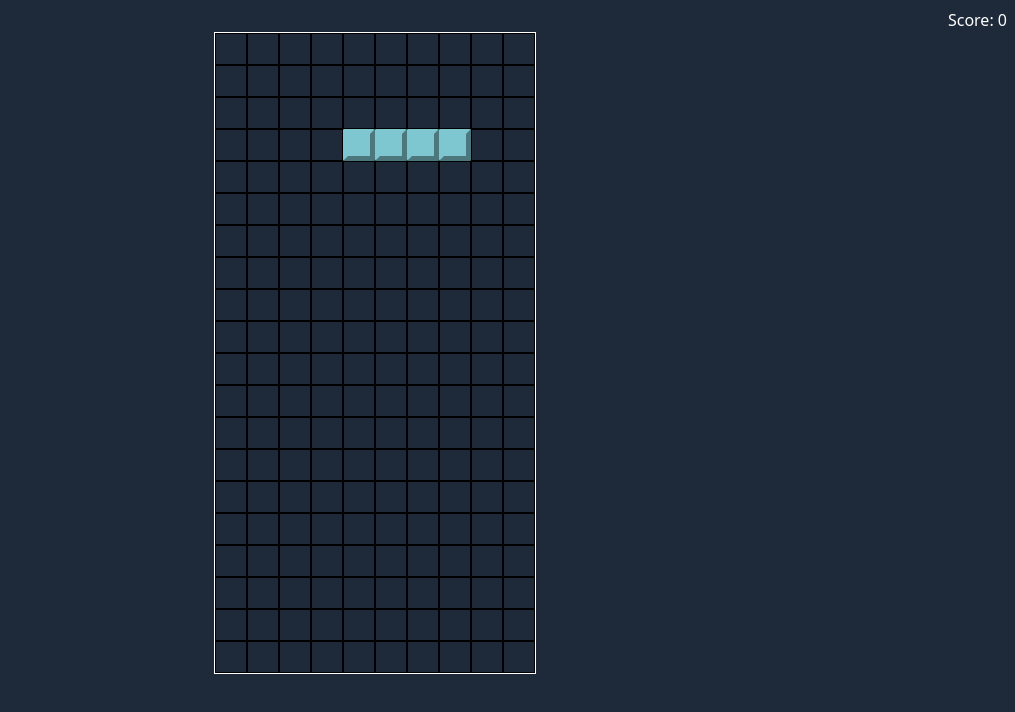
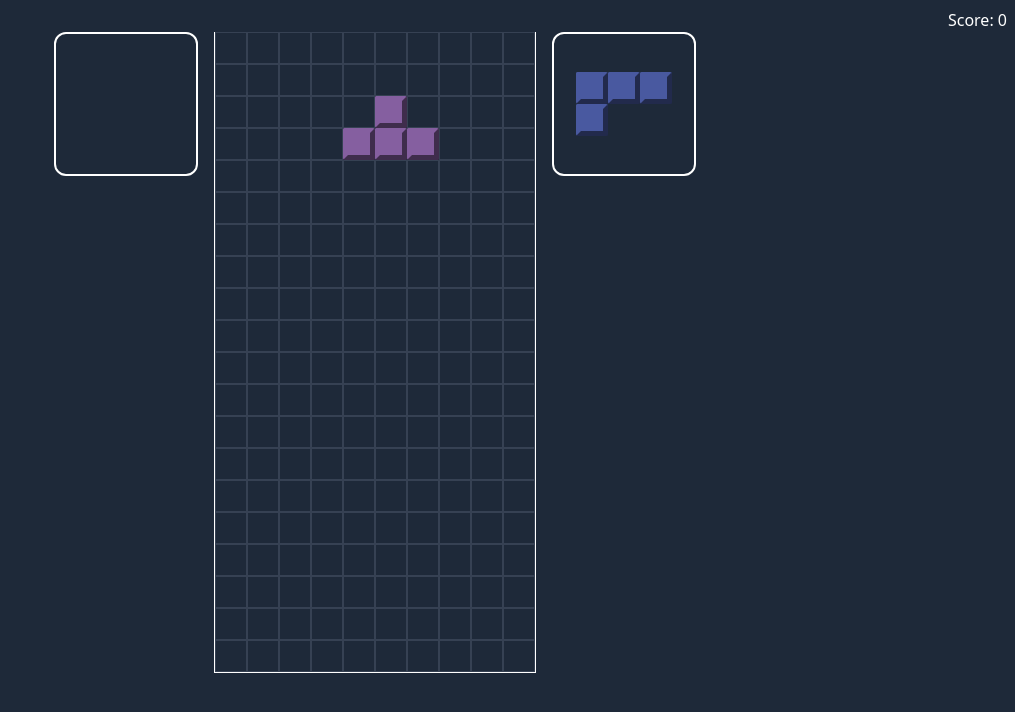
Before and after one commit to Paul-Dejean/tetris, a React (Vite) app: page / in a window 1280 px wide. Both pictures are taken after a click on the button "Play". Shown: the top 712 px of the page, without its empty margins (265-1280 px from the left). Built offline with nearby package versions, Linux system fonts and the light colour scheme.

Commit message:
Added ability to hold piece

```diff
--- /dev/null
+++ b/src/components/DisplayPiece.tsx
@@ -0,0 +1,60 @@
+import { Tetromino, tetrominoes } from "../contexts/GameContext/tetrominoes";
+
+function trimShape(shape: string[][]) {
+  // 1. Remove rows that are completely empty.
+  const nonEmptyRows = shape.filter((row) => row.some((cell) => cell !== ""));
+
+  // If there are no non-empty rows, return an empty array.
+  if (nonEmptyRows.length === 0) return [];
+
+  // 2. Determine which columns have at least one non-empty cell.
+  const numCols = nonEmptyRows[0].length;
+  const nonEmptyCols: number[] = [];
+
+  for (let col = 0; col < numCols; col++) {
+    // Check if any row in this column is non-empty.
+    const hasValue = nonEmptyRows.some((row) => row[col] !== "");
+    if (hasValue) {
+      nonEmptyCols.push(col);
+    }
+  }
+
+  // 3. Build a new array that only includes the non-empty columns.
+  const trimmedShape = nonEmptyRows.map((row) =>
+    nonEmptyCols.map((colIndex) => row[colIndex])
+  );
+
+  return trimmedShape;
+}
+
+export function DisplayPiece({ type }: { type: Tetromino }) {
+  const nextPiece = tetrominoes[type];
+
+  const shape = trimShape(nextPiece.shapes[0]);
+  const numCols = shape[0].length;
+  return (
+    <div
+      className="grid"
+      style={{ gridTemplateColumns: `repeat(${numCols},1fr)` }}
+    >
+      {shape.map((row) => {
+        return row.map((cell, cellIndex) => {
+          if (!cell) return null;
+          const style = cell
+            ? {
+                backgroundColor: nextPiece.color,
+                borderWidth: "5px",
+                borderStyle: "outset",
+                borderRadius: "2px",
+                borderColor: nextPiece.color,
+              }
+            : {};
+
+          return (
+            <div key={cellIndex} className="border w-8 h-8" style={style}></div>
+          );
+        });
+      })}
+    </div>
+  );
+}
--- /dev/null
+++ b/src/components/HoldPiece.tsx
@@ -0,0 +1,12 @@
+import { useGame } from "../contexts/GameContext";
+import { DisplayPiece } from "./DisplayPiece";
+
+export function HoldPiece() {
+  const { state } = useGame();
+
+  return (
+    <div className="flex flex-col gap-2 rounded-xl border-2 border-white  items-center justify-center p-4 w-36 h-36">
+      {state.holdPiece && <DisplayPiece type={state.holdPiece} />}
+    </div>
+  );
+}
--- /dev/null
+++ b/src/components/PieceQueue.tsx
@@ -0,0 +1,14 @@
+import { useGame } from "../contexts/GameContext";
+import { DisplayPiece } from "./DisplayPiece";
+
+export function PieceQueue() {
+  const { state } = useGame();
+
+  const nextPiece = state.nextPiecesQueue?.[0];
+
+  return (
+    <div className="flex flex-col gap-2 rounded-xl border-2 border-white  items-center justify-center p-4 w-36 h-36">
+      {nextPiece && <DisplayPiece type={nextPiece} />}
+    </div>
+  );
+}
--- a/src/components/TetrisBoard.tsx
+++ b/src/components/TetrisBoard.tsx
@@ -4,6 +4,8 @@ import { ActionType, GameStatus } from "../contexts/GameContext/types";
 import { Tetromino, tetrominoes } from "../contexts/GameContext/tetrominoes";
 import { useKeyboardControls } from "../hooks/useKeyboardControls";
 import tetrisTheme from "../assets/tetris-theme.mp3";
+import { PieceQueue } from "./PieceQueue";
+import { HoldPiece } from "./HoldPiece";
 
 const FALLING_SPEED = 1000;
 export function TetrisBoard() {
@@ -23,6 +25,7 @@ export function TetrisBoard() {
       dispatch({ type: ActionType.HARD_DROP });
     },
     onUp: () => dispatch({ type: ActionType.ROTATE }),
+    onShift: () => dispatch({ type: ActionType.HOLD_PIECE }),
   });
   const gameLoop = (time: number) => {
     if (state.status === GameStatus.PLAYING && previousTimeRef.current) {
@@ -62,12 +65,18 @@ export function TetrisBoard() {
   }, []);
 
   return (
+    <>
+      <audio src={tetrisTheme} autoPlay loop></audio>
       <div className="h-full">
         <div className="absolute right-2 top-2 text-white">
           Score: {state.score}
         </div>
-      <div className="flex p-8 justify-center">
-        <div className="border border-primary border-solid">
+
+        <div className="flex p-8 justify-center gap-x-4">
+          <div className="self-align-start">
+            <HoldPiece />
+          </div>
+          <div className="border-b border-l border-r border-primary border-solid">
             {board.map((row, rowIndex) => (
               <div className="flex" key={rowIndex}>
                 {row.map((cell, cellIndex) => {
@@ -85,7 +94,7 @@ export function TetrisBoard() {
                   return (
                     <div
                       key={cellIndex}
-                    className="border w-8 h-8"
+                      className="border border-gray-700 w-8 h-8"
                       style={style}
                     ></div>
                   );
@@ -93,8 +102,11 @@ export function TetrisBoard() {
               </div>
             ))}
           </div>
-        <audio src={tetrisTheme} autoPlay loop></audio>
+          <div className="self-align-start">
+            <PieceQueue />
           </div>
         </div>
+      </div>
+    </>
   );
 }
--- a/src/contexts/GameContext/GameContext.tsx
+++ b/src/contexts/GameContext/GameContext.tsx
@@ -11,7 +11,9 @@ export const initialState: State = {
   ),
   currentPiece: null,
   score: 0,
-  bag: [],
+  nextPiecesQueue: [],
+  holdPiece: null,
+  canHold: true,
 };
 
 export const GameContext = createContext({
--- a/src/contexts/GameContext/Provider.tsx
+++ b/src/contexts/GameContext/Provider.tsx
@@ -28,14 +28,20 @@ function shuffle<T>(array: T[]): T[] {
   return array;
 }
 
-function createNewPiece(state: State): { piece: Piece; bag: Tetromino[] } {
-  const bag = [...state.bag];
-
-  if (bag.length === 0) {
-    bag.push(...shuffle(Object.keys(tetrominoes) as Tetromino[]));
+function createNewPiece(state: State): {
+  piece: Piece;
+  nextPiecesQueue: Tetromino[];
+} {
+  const nextPiecesQueue = [...state.nextPiecesQueue];
+  if (nextPiecesQueue.length == 0) {
+    nextPiecesQueue.push(...shuffle(Object.keys(tetrominoes) as Tetromino[]));
   }
 
-  const type = bag.pop() as Tetromino;
+  const type = nextPiecesQueue.shift() as Tetromino;
+
+  if (nextPiecesQueue.length == 0) {
+    nextPiecesQueue.push(...shuffle(Object.keys(tetrominoes) as Tetromino[]));
+  }
 
   return {
     piece: {
@@ -43,7 +49,7 @@ function createNewPiece(state: State): { piece: Piece; bag: Tetromino[] } {
       position: initialPosition,
       rotation: 0,
     },
-    bag,
+    nextPiecesQueue,
   };
 }
 
@@ -74,14 +80,53 @@ function reducer(state: State, action: Action) {
     case ActionType.HARD_DROP:
       return hardDrop(state);
 
+    case ActionType.HOLD_PIECE:
+      return holdPiece(state);
+
     default:
       return state;
   }
 }
 
+function holdPiece(state: State): State {
+  if (!state.canHold) {
+    return state;
+  }
+  const piece = state.currentPiece;
+  if (!piece) {
+    return state;
+  }
+  const board = state.board.map((row) => [...row]);
+  const newBoard = unpaintPieces(board, [piece]);
+
+  if (!state.holdPiece) {
+    const { piece: newPiece, nextPiecesQueue } = createNewPiece(state);
+    return {
+      ...state,
+      board: paintPieces(newBoard, [newPiece]),
+      currentPiece: newPiece,
+      holdPiece: piece.type,
+      canHold: false,
+      nextPiecesQueue,
+    };
+  }
+  const newPiece = {
+    type: state.holdPiece,
+    position: initialPosition,
+    rotation: 0 as Rotation,
+  };
+  return {
+    ...state,
+    board: paintPieces(newBoard, [newPiece]),
+    currentPiece: newPiece,
+    holdPiece: piece.type,
+    canHold: false,
+  };
+}
+
 function startGame(state: State): State {
   // console.log("startGame");
-  const { piece: newPiece, bag } = createNewPiece(state);
+  const { piece: newPiece, nextPiecesQueue } = createNewPiece(state);
   const board = state.board.map((row) => [...row]);
   const newBoard = paintPieces(board, [newPiece]);
   return {
@@ -89,7 +134,7 @@ function startGame(state: State): State {
     board: newBoard,
     status: GameStatus.PLAYING,
     currentPiece: newPiece,
-    bag,
+    nextPiecesQueue,
   };
 }
 
@@ -182,7 +227,6 @@ function canPlace(
 }
 
 function applyPieceToBoard(state: State): State {
-  console.log("before", state.bag);
   const piece = state.currentPiece;
   if (!piece) {
     return state;
@@ -192,9 +236,10 @@ function applyPieceToBoard(state: State): State {
 
   const { board: finalBoard, score } = clearFullLines(newBoard);
 
-  const { piece: newPiece, bag } = createNewPiece(state);
+  const { piece: newPiece, nextPiecesQueue } = createNewPiece(state);
 
-  if (!canPlace(finalBoard, newPiece, piece.position)) {
+  if (!canPlace(finalBoard, newPiece, newPiece.position)) {
+    console.log();
     return {
       ...state,
       status: GameStatus.GAME_OVER,
@@ -206,10 +251,9 @@ function applyPieceToBoard(state: State): State {
     board: paintPiece(finalBoard, newPiece),
     currentPiece: newPiece,
     score: state.score + score,
-    bag,
+    nextPiecesQueue,
+    canHold: true,
   };
-
-  console.log("after", newState.bag);
 
   return newState;
 }
@@ -340,13 +384,13 @@ function hardDrop(state: State): State {
 
   const { board: finalBoard, score } = clearFullLines(result);
 
-  const { piece: createPiece, bag } = createNewPiece(state);
+  const { piece: createPiece, nextPiecesQueue } = createNewPiece(state);
   // console.log({ bag });
   if (!canPlace(finalBoard, createPiece, createPiece.position)) {
     return {
       ...state,
       status: GameStatus.GAME_OVER,
-      bag,
+      nextPiecesQueue,
     };
   }
 
@@ -355,7 +399,8 @@ function hardDrop(state: State): State {
     board: paintPieces(finalBoard, [createPiece]),
     currentPiece: createPiece,
     score: state.score + score,
-    bag,
+    nextPiecesQueue,
+    canHold: true,
   };
 }
 
--- a/src/contexts/GameContext/types.ts
+++ b/src/contexts/GameContext/types.ts
@@ -5,7 +5,9 @@ export type State = {
   board: string[][];
   currentPiece: null | Piece;
   score: number;
-  bag: Tetromino[];
+  nextPiecesQueue: Tetromino[];
+  holdPiece: null | Tetromino;
+  canHold: boolean;
 };
 
 export enum GameStatus {
@@ -32,7 +34,8 @@ export type Action =
   | { type: ActionType.MOVE_LEFT }
   | { type: ActionType.MOVE_RIGHT }
   | { type: ActionType.HARD_DROP }
-  | { type: ActionType.ROTATE };
+  | { type: ActionType.ROTATE }
+  | { type: ActionType.HOLD_PIECE };
 
 export enum ActionType {
   START_GAME = "START_GAME",
@@ -44,4 +47,5 @@ export enum ActionType {
   MOVE_RIGHT = "MOVE_RIGHT",
   HARD_DROP = "HARD_DROP",
   ROTATE = "ROTATE",
+  HOLD_PIECE = "HOLD_PIECE",
 }
--- a/src/hooks/useKeyboardControls.ts
+++ b/src/hooks/useKeyboardControls.ts
@@ -5,6 +5,7 @@ const KEYBOARD_CONTROL_KEYS = {
   DOWN: "ArrowDown",
   UP: "ArrowUp",
   SPACE: " ",
+  SHIFT: "Shift",
 };
 
 type KeyCallbacks = {
@@ -13,6 +14,7 @@ type KeyCallbacks = {
   onDown?: () => void;
   onUp?: () => void;
   onSpace?: () => void;
+  onShift?: () => void;
 };
 
 export function useKeyboardControls(callbacks: KeyCallbacks) {
@@ -33,6 +35,9 @@ export function useKeyboardControls(callbacks: KeyCallbacks) {
       case KEYBOARD_CONTROL_KEYS.SPACE:
         callbacks.onSpace?.();
         break;
+      case KEYBOARD_CONTROL_KEYS.SHIFT:
+        callbacks.onShift?.();
+        break;
       default:
         break;
     }
```
Lines whose indentation alone changed are shown as unchanged.
